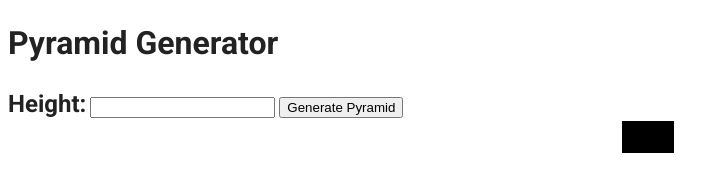
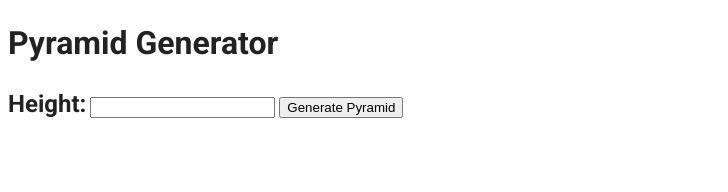
Before and after one commit to qwertydiy2/Build-a-Pyramid-Generator, a website built with webpack: page index.html in a window 1280 px wide. Shown: the whole page, without its empty margins (0-728 px from the left). Built offline with nearby package versions, Linux system fonts and the light colour scheme.

Commit message:
fix: Removed static pyramid layer from HTML

```diff
--- a/index.html
+++ b/index.html
@@ -34,9 +34,6 @@
   <button onclick="generatePyramid()">Generate Pyramid</button>
 
   <div id="pyramid-container">
-    <div class="pyramid-layer">
-      <span class="pyramid-block"></span>
-    </div>
   </div>
 
   <script src="js/app.js"></script>
```
